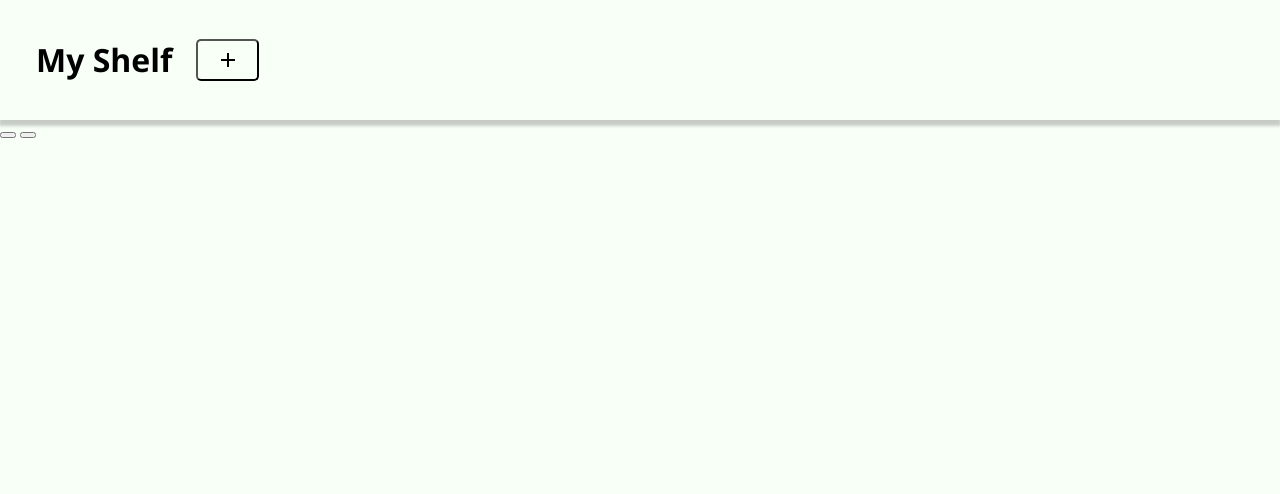
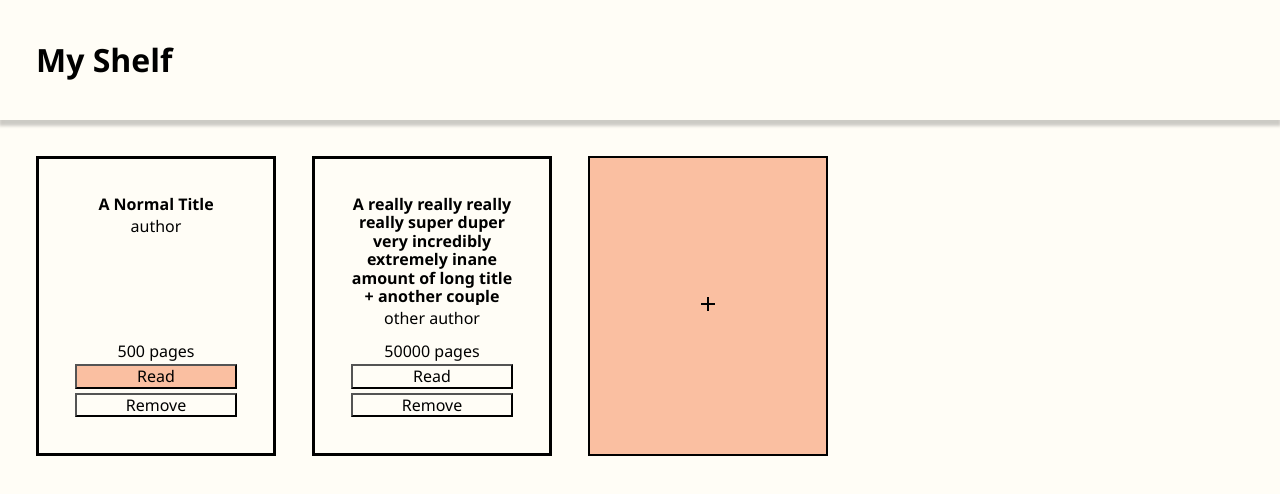
Before and after one commit to xuvi7/js-library, a website: page index.html in a window 1280 px wide. Drawn offline with nearby package versions, Linux system fonts and the light colour scheme.

Commit message:
Implement card styling

```diff
--- a/index.html
+++ b/index.html
@@ -10,16 +10,23 @@
 <body>
     <header>
         <div>My Shelf</div>
-        <button><img src="icons/plus.svg" alt="+"></button>
     </header>
     <div class="shelf">
-        <div class="entry">
-            <div class="title"></div>
-            <div class="author"></div>
-            <div class="pages"></div>
-            <button class="read"></button>
-            <button class="remove"></button>
+        <div class="card">
+            <div class="title">A Normal Title</div>
+            <div class="author">author</div>
+            <div class="pages">500</div>
+            <button class="read">Read</button>
+            <button class="remove">Remove</button>
         </div>
+        <div class="card">
+            <div class="title">A really really really really super duper very incredibly extremely inane amount of long title + another couple words</div>
+            <div class="author">other author</div>
+            <div class="pages">50000</div>
+            <button class="unread">Read</button>
+            <button class="remove">Remove</button>
+        </div>
+        <button><img src="icons/plus.svg" alt="+"></button>
     </div>
     <dialog>
         <form action="">
--- a/script.js
+++ b/script.js
@@ -34,7 +34,7 @@ function createBook(book) {
     const removeButton = document.createElement("button");
 
     bookElement.id = books.length;
-    bookElement.classList.add("entry");
+    bookElement.classList.add("card");
     title.classList.add("title");
     author.classList.add("author");
     pages.classList.add("pages");
--- a/styles.css
+++ b/styles.css
@@ -6,8 +6,8 @@
 }
 
 :root {
-    --clr-primary: #BCEBCB;
-    --clr-neutral: #F7FFF6;
+    --clr-primary: #fabfa1;
+    --clr-neutral: #fffdf6;
     --padding: 36px;
 
     height: 100%;
@@ -29,10 +29,57 @@ header {
     box-shadow: 0px 5px 3px 1px rgba(0,0,0,0.20);
     gap: 24px;
     padding-left: var(--padding);
-    button {
-        background-color: var(--clr-neutral);
-        border-radius: 5px;
-        height: 35%;
-        aspect-ratio: 3 / 2;
+}
+
+.shelf {
+    display: grid;
+    grid-template-columns: repeat(auto-fill, 240px);
+    grid-auto-rows: 300px;
+    gap: var(--padding);
+    padding: var(--padding);
+    & > button {
+        background-color: var(--clr-primary);
+        &:hover {
+            background-color: hsl(from var(--clr-primary) h s calc(l - 10));
+        }
+        &:active {
+            background-color: hsl(from var(--clr-primary) h s calc(l + 5));
+        }
+    }
+
+    & > * {
+        border-color: black;
+        border-style: solid;
+    }
+
+    .card {
+        padding: var(--padding);
+        display: flex;
+        flex-direction: column;
+        gap: 4px;
+        text-align: center;
+        .title {
+            font-weight: bold;
+            overflow: hidden;
+            max-height: 110px;
+        }
+        .pages {
+            margin-top: auto;
+            &::after {
+                content: " pages";
+            }
+        }
+        .read {
+            background-color: var(--clr-primary);
+        }
+        .unread {
+            background-color: var(--clr-neutral);
+        }
+        .remove {
+            background-color: var(--clr-neutral);
+            &:hover {
+                background-color: rgb(255, 112, 112);
+            }
+        }
     }
 }
```
